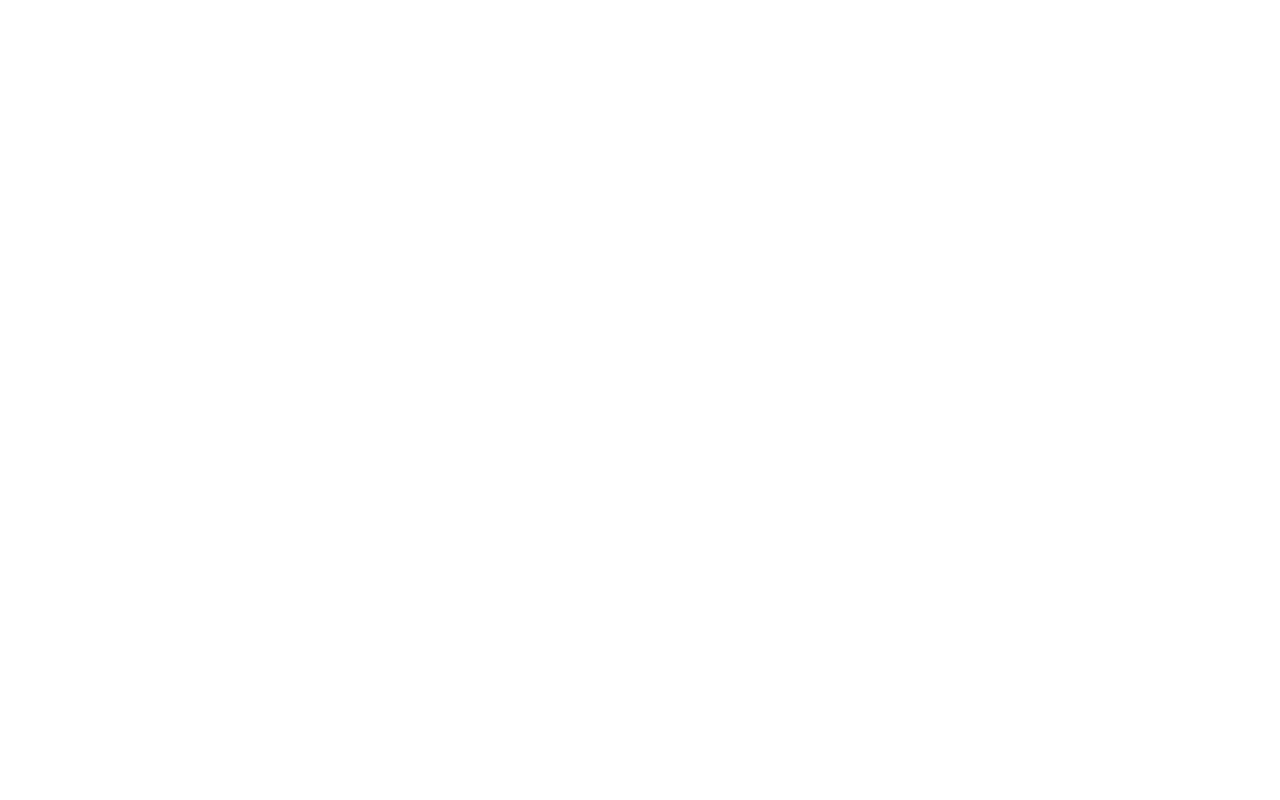
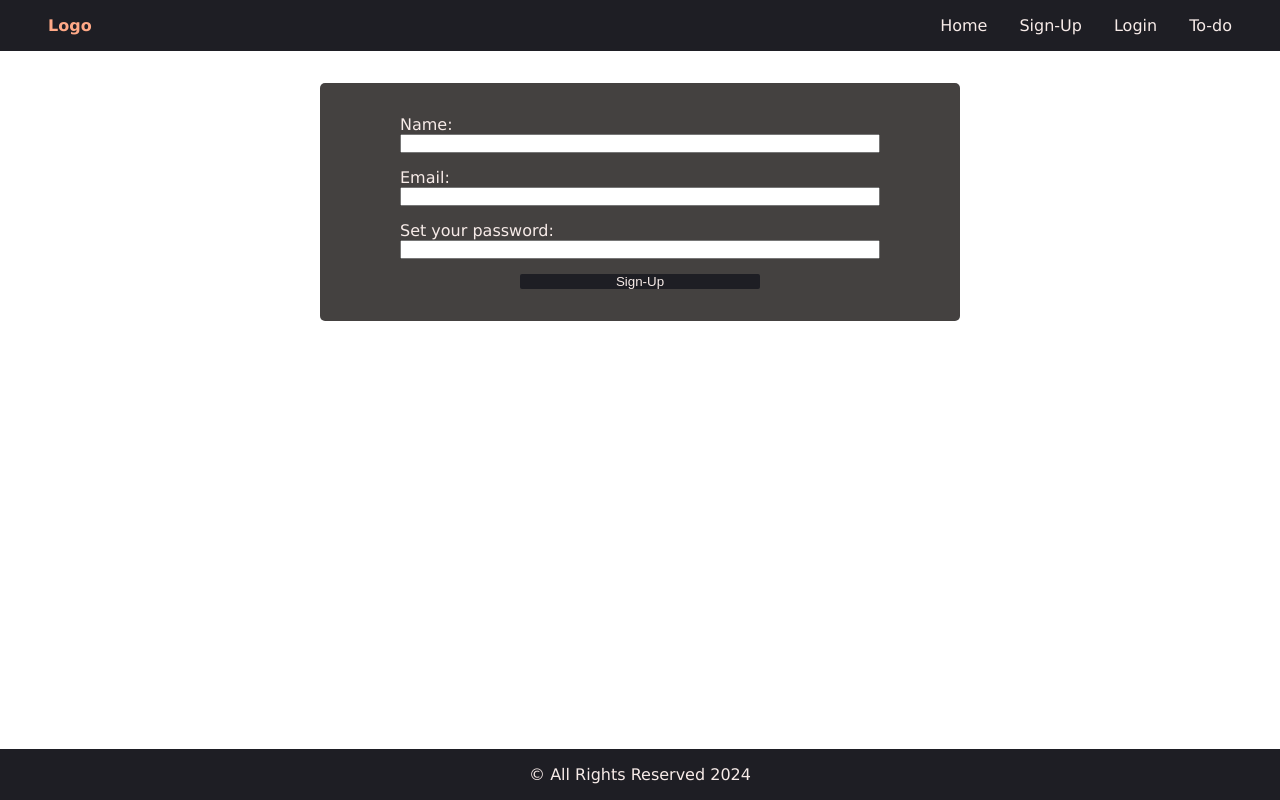
Before and after one commit to sanskriti2005/to-do-application, a plain HTML site: page frontend/signup.html in a window 1280 px wide. Drawn offline with Linux system fonts and the light colour scheme.

Commit message:
created signup frontend

```diff
--- a/frontend/signup.html
+++ b/frontend/signup.html
@@ -0,0 +1,34 @@
+<!DOCTYPE html>
+<html lang="en">
+
+<head>
+    <meta charset="UTF-8">
+    <meta name="viewport" content="width=device-width, initial-scale=1.0">
+    <link rel="stylesheet" href="./styles/index.css">
+    <link rel="stylesheet" href="./styles/signup.css">
+    <title>Sign-Up Page</title>
+</head>
+
+<body>
+    <div id="nav-bar">
+
+    </div>
+    <form id="form">
+        <!-- Get user's name -->
+        <div><label for="user-name">Name:</label><input type="text" id="username"/></div>
+        <!-- Get user's email -->
+        <div><label for="user-email">Email:</label><input type="email" id="user-email"></div>
+        <!-- Ask User to set a password -->
+        <div><label for="user-password">Set your password:</label><input type="password" id="user-password"></div>
+
+        <!-- Submit the form (sign the user up) -->
+        <input type="submit" value="Sign-Up">
+    </form>
+    <div id="foot-er">
+
+    </div>
+</body>
+<script src="../backend/navbar.js"></script>
+<script src="../backend/footer.js"></script>
+
+</html>
--- /dev/null
+++ b/frontend/styles/signup.css
@@ -0,0 +1,28 @@
+#form{
+    width: 40rem;
+    margin: 2rem auto;
+    padding: 2rem;
+    display: flex;
+    flex-direction: column;
+    align-items: center;
+    gap: 15px;
+    background-color: #444140;
+    color: #F7EBE8;
+    border-radius: 5px;
+}
+#form > div > input{
+    width: 30rem;
+}
+#form > div{
+    display: flex;
+    flex-direction: column;
+}
+
+#form input[type="submit"]{
+    width: 15rem;
+    color: #F7EBE8;
+    background-color: #1E1E24;
+    border: none;
+    border-radius: 2px;
+
+}
```
Also changed, not shown: frontend/index.html (+1 -1 lines).
